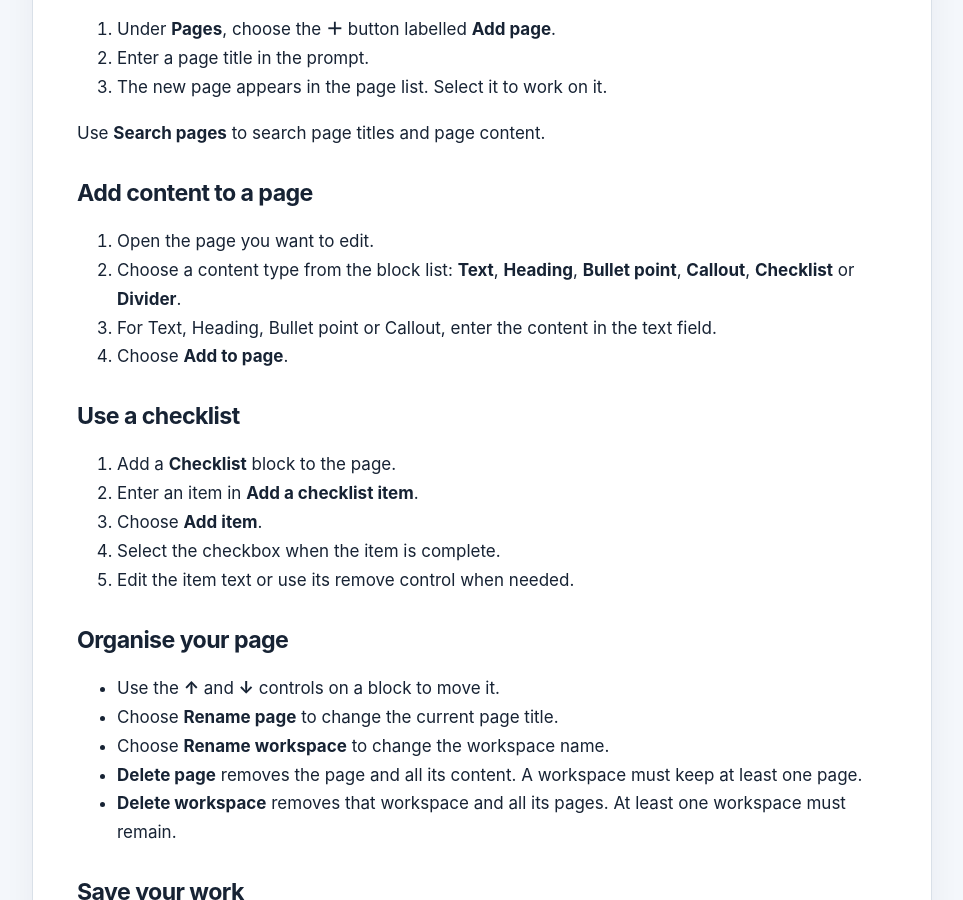
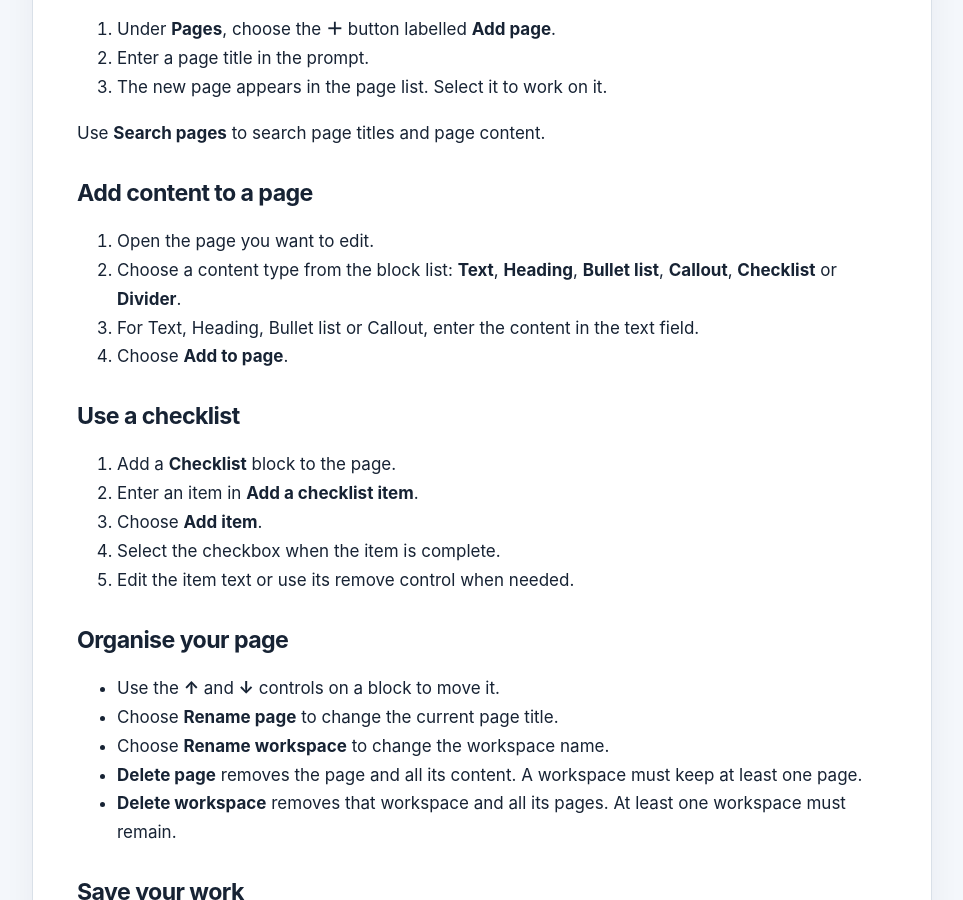
Before and after one commit to conz20/Brightdesk-Wiki, a Jekyll site: the page built from docs/products/workspace.md, in a window 1280 px wide and 900 px high, scrolled down 984 px. Shown: the whole window, without its empty margins (158-1121 px from the left). Built offline with Jekyll 4.4.1, drawn with Linux system fonts in a browser that asks for light colours; some of the changed text lies outside the part shown.

Commit message:
docs(workspace): match the actual Bullet list option

```diff
--- a/docs/products/workspace.md
+++ b/docs/products/workspace.md
@@ -30,8 +30,8 @@ Use **Search pages** to search page titles and page content.
 ## Add content to a page
 
 1. Open the page you want to edit.
-2. Choose a content type from the block list: **Text**, **Heading**, **Bullet point**, **Callout**, **Checklist** or **Divider**.
-3. For Text, Heading, Bullet point or Callout, enter the content in the text field.
+2. Choose a content type from the block list: **Text**, **Heading**, **Bullet list**, **Callout**, **Checklist** or **Divider**.
+3. For Text, Heading, Bullet list or Callout, enter the content in the text field.
 4. Choose **Add to page**.
 
 ## Use a checklist
@@ -82,7 +82,7 @@ Workspaces and pages are saved on this device as you work. Check the local-save
 1. Create a workspace called **Home renovation**.
 2. Rename the first page **Overview**.
 3. Add another page for a separate topic, such as **Materials**.
-4. Add Text, Bullet point or Callout blocks to record information.
+4. Add Text, Bullet list or Callout blocks to record information.
 5. Use **Search pages** to search for a page by its title or content.
 
 **What you should have:** a workspace with separate pages for related information.
```
